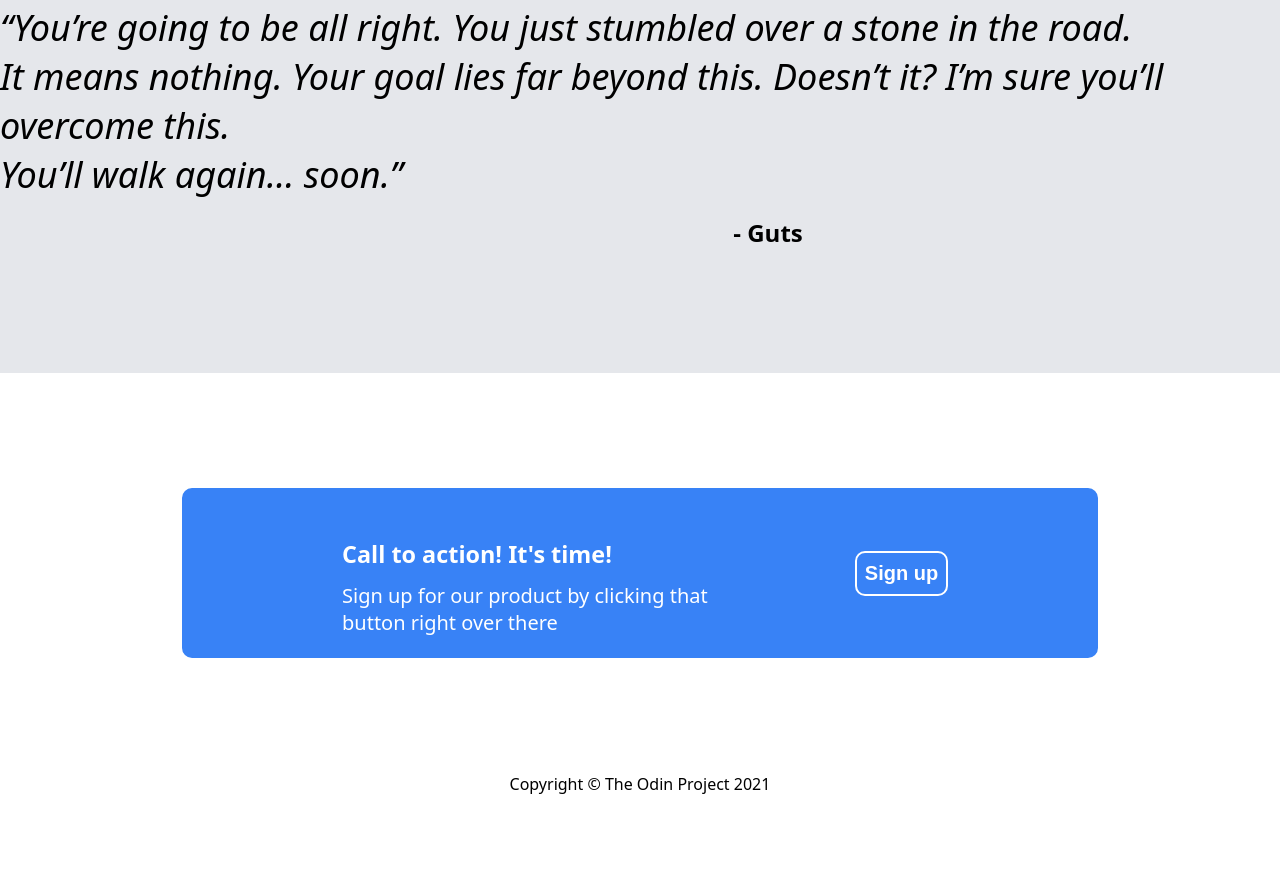
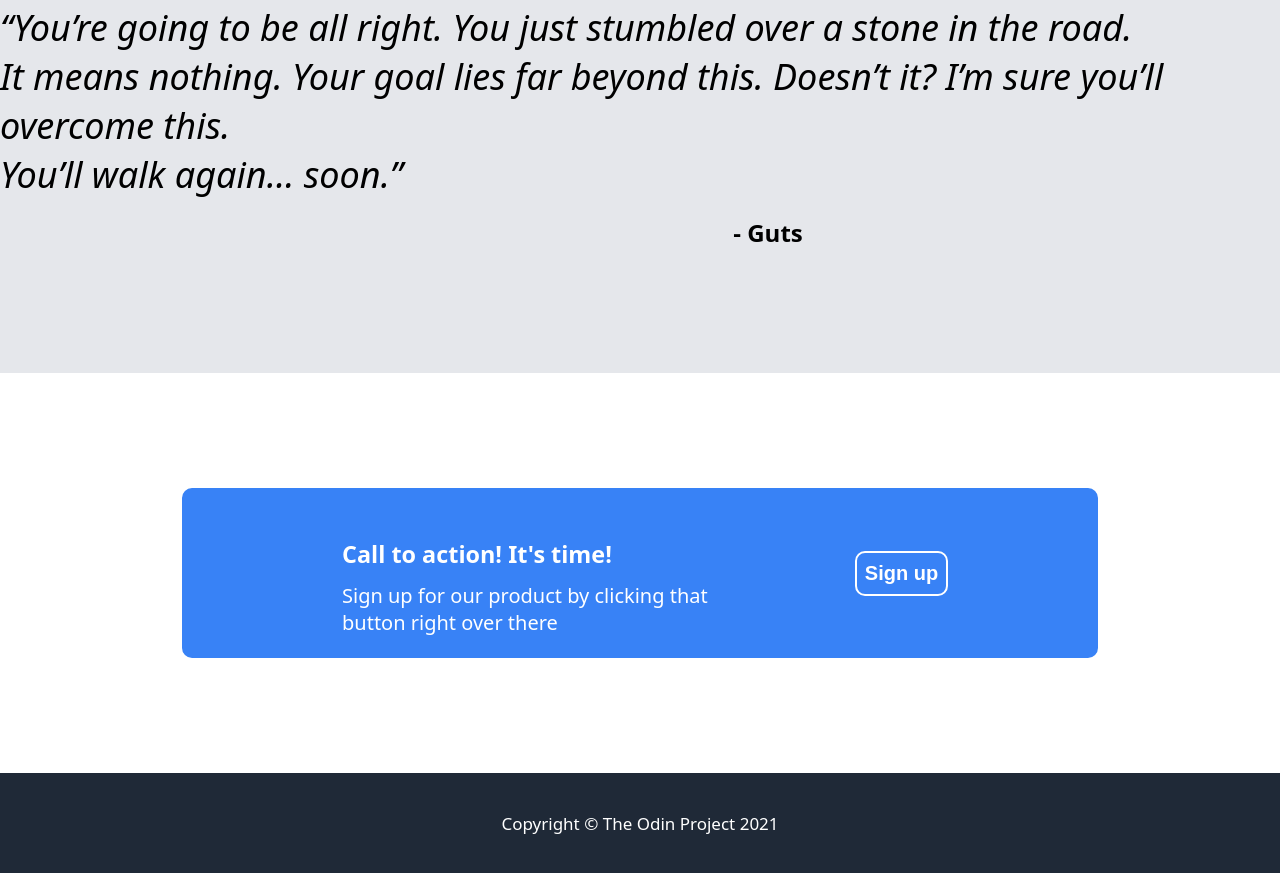
Before and after one commit to joeycea/landing-page, a plain HTML site: page index.html in a window 1280 px wide. Shown: the part 1152-2025 px from the top of the page. Before the commit the page ends 1947 px from the top, so only its background shows below. Drawn offline with Linux system fonts and the light colour scheme.

Commit message:
added footer and finished page

```diff
--- a/index.html
+++ b/index.html
@@ -77,6 +77,8 @@
 
 
 
-    <div class="footer">Copyright © The Odin Project 2021</div>
+    <div class="footer">
+        <p class="footertext">Copyright © The Odin Project 2021</p>
+    </div>
 </body>
 </html>
--- a/style.css
+++ b/style.css
@@ -147,12 +147,22 @@ h1 {
 
 
 
+.footer{
+    display:flex;
+    height: 100px;
+    background-color: #1f2937;
+    justify-content: center;
+    align-items: center;
 
 
-.footer {
+}
+
+.footertext {
     display: flex;
     align-items: flex-end;
     justify-content: center;
+    color: white;
+    font-size: 17px;
 }
 
 .topbutton {
```
